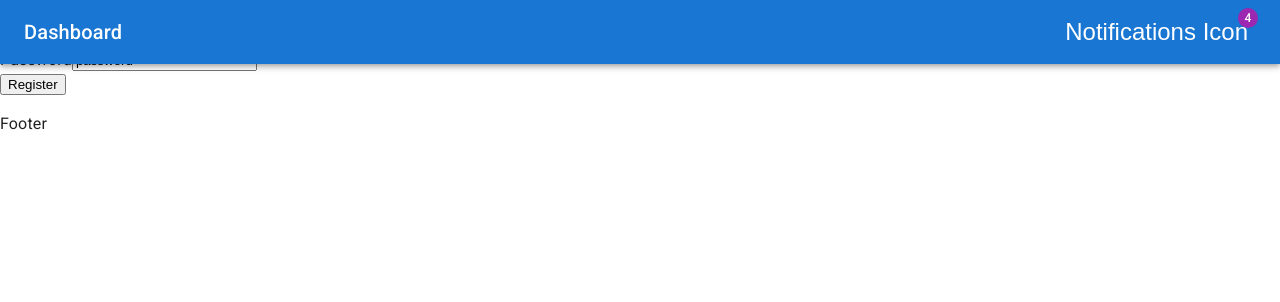
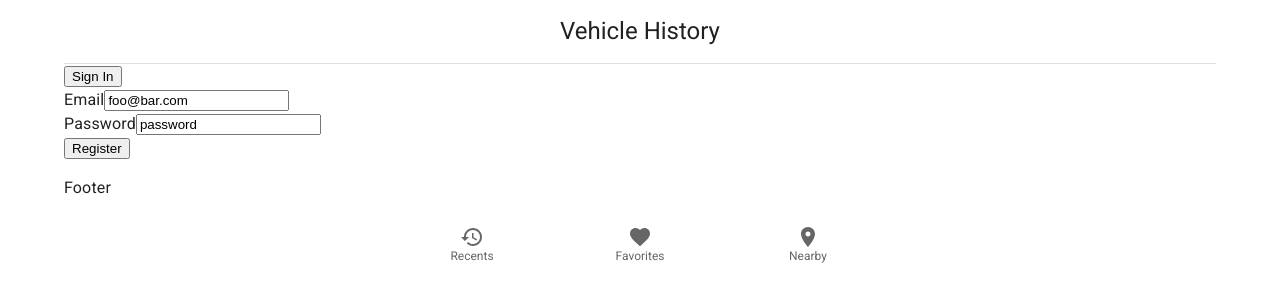
Before and after one commit to jinwood/vehicle-history-app_old, a React (Create React App) app: page / in a window 1280 px wide. Shown: the top 302 px of the page. Built offline with nearby package versions, Linux system fonts and the light colour scheme; no server answers.

Commit message:
Header & Footer

```diff
--- a/package.json
+++ b/package.json
@@ -6,6 +6,7 @@
     "@emotion/react": "^11.7.1",
     "@emotion/styled": "^11.6.0",
     "@heroicons/react": "^1.0.5",
+    "@mui/icons-material": "^5.3.1",
     "@mui/material": "^5.3.1",
     "@mui/styled-engine-sc": "^5.3.0",
     "@testing-library/jest-dom": "^5.16.1",
--- a/src/App.tsx
+++ b/src/App.tsx
@@ -29,40 +29,7 @@ const App = () => {
       <ThemeProvider theme={mdTheme}>
         <Box sx={{ display: "flex" }}>
           <CssBaseline />
-          <AppBar position="absolute">
-            <Toolbar
-              sx={{
-                pr: "24px", // keep right padding when drawer closed
-              }}
-            >
-              <IconButton
-                edge="start"
-                color="inherit"
-                aria-label="open drawer"
-                onClick={toggleDrawer}
-                sx={{
-                  marginRight: "36px",
-                  ...(open && { display: "none" }),
-                }}
-              >
-                <MenuIcon />
-              </IconButton>
-              <Typography
-                component="h1"
-                variant="h6"
-                color="inherit"
-                noWrap
-                sx={{ flexGrow: 1 }}
-              >
-                Dashboard
-              </Typography>
-              <IconButton color="inherit">
-                <Badge badgeContent={4} color="secondary">
-                  Notifications Icon
-                </Badge>
-              </IconButton>
-            </Toolbar>
-          </AppBar>
+          <AppBar></AppBar>
 
           <Router>
             <Layout>
--- a/src/components/layout/AppBar.tsx
+++ b/src/components/layout/AppBar.tsx
@@ -6,22 +6,6 @@ interface Props extends AppBarProps {
   open?: boolean;
 }
 
-const AppBar = styled(MuiAppBar, {
-  shouldForwardProp: (prop) => prop !== "open",
-})<Props>(({ theme, open }: { theme: Theme; open: boolean }) => ({
-  zIndex: theme.zIndex.drawer + 1,
-  transition: theme.transitions.create(["width", "margin"], {
-    easing: theme.transitions.easing.sharp,
-    duration: theme.transitions.duration.leavingScreen,
-  }),
-  ...(open && {
-    marginLeft: 240,
-    width: `calc(100% - ${240}px)`,
-    transition: theme.transitions.create(["width", "margin"], {
-      easing: theme.transitions.easing.sharp,
-      duration: theme.transitions.duration.enteringScreen,
-    }),
-  }),
-}));
-
-export default AppBar;
+export default function AppBar() {
+  return <MuiAppBar></MuiAppBar>;
+}
--- a/src/pages/layout/Default.tsx
+++ b/src/pages/layout/Default.tsx
@@ -1,10 +1,31 @@
-import React from "react";
+import {
+  BottomNavigation,
+  BottomNavigationAction,
+  Container,
+  Toolbar,
+  Typography,
+} from "@mui/material";
+import RestoreIcon from "@mui/icons-material/Restore";
+import FavoriteIcon from "@mui/icons-material/Favorite";
+import LocationOnIcon from "@mui/icons-material/LocationOn";
+
 import NavBar from "./NavBar";
 
 const Layout = ({ children }: any) => {
   return (
-    <div>
-      <NavBar />
+    <Container maxWidth="lg">
+      <Toolbar sx={{ borderBottom: 1, borderColor: "divider" }}>
+        <Typography
+          component="h2"
+          variant="h5"
+          color="inherit"
+          align="center"
+          noWrap
+          sx={{ flex: 1 }}
+        >
+          Vehicle History
+        </Typography>
+      </Toolbar>
       <div className="w-full flex flex-row  flex-wrap  py-4 flex-grow h-full mb-5">
         <main role="main" className="w-full flex-grow pt-1 px-3 ">
           {children}
@@ -14,7 +35,12 @@ const Layout = ({ children }: any) => {
       <footer className="bg-gray-900 text-white p-4 text-center w-full fixed bottom-0">
         <p>Footer</p>
       </footer>
-    </div>
+      <BottomNavigation showLabels>
+        <BottomNavigationAction label="Recents" icon={<RestoreIcon />} />
+        <BottomNavigationAction label="Favorites" icon={<FavoriteIcon />} />
+        <BottomNavigationAction label="Nearby" icon={<LocationOnIcon />} />
+      </BottomNavigation>
+    </Container>
   );
 };
 
```
Also changed, not shown: 1 other file (tests, documents, lock files or other folders).
